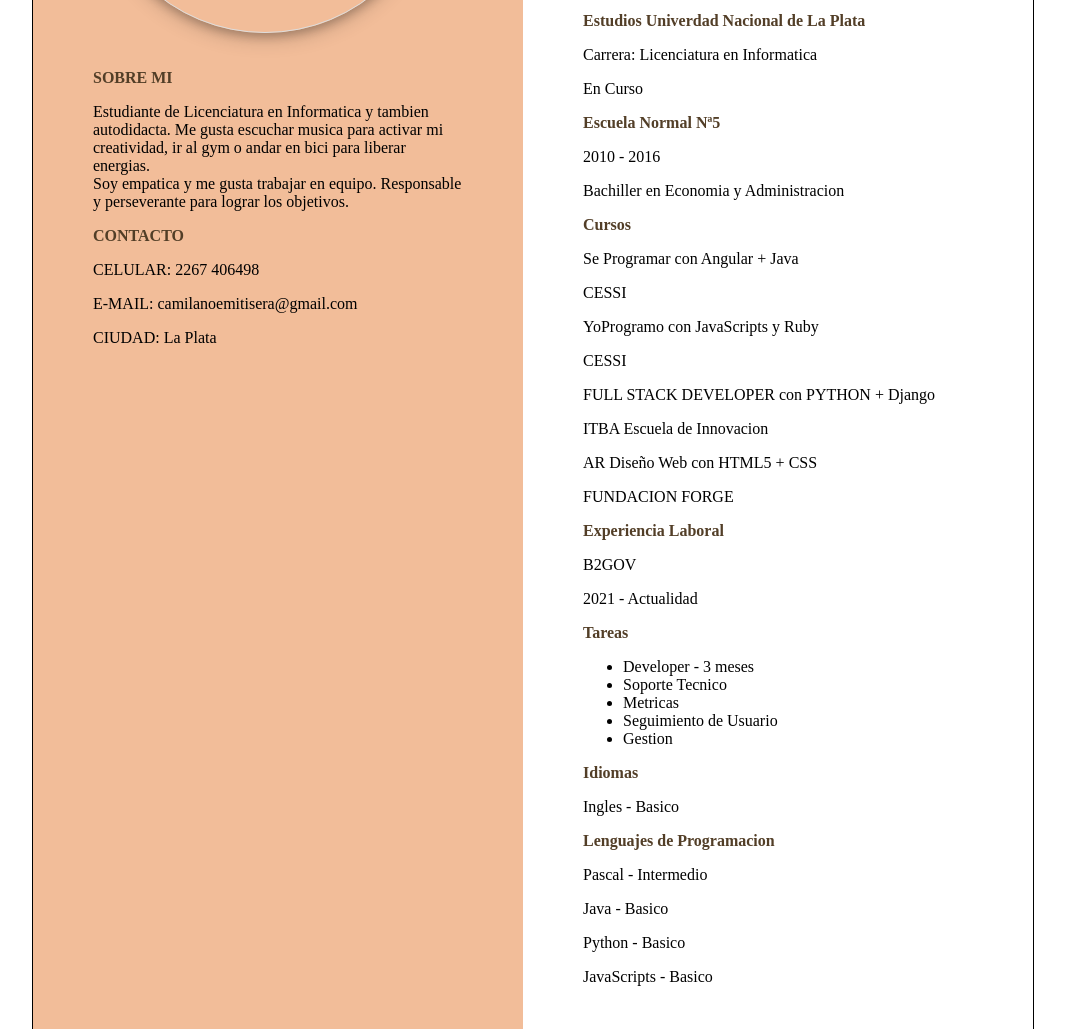
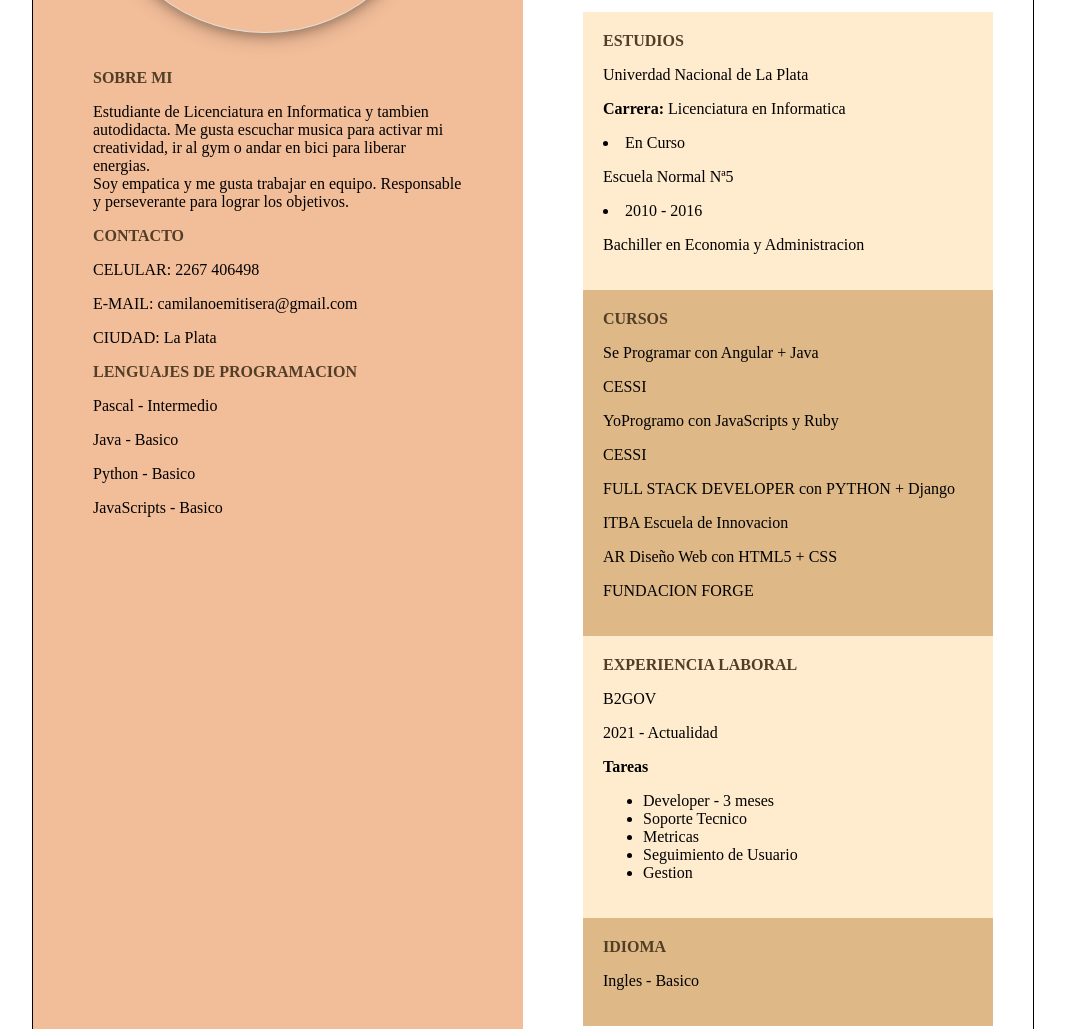
Before and after one commit to CamilaTisera/CV---Summer-Trainee-, a plain HTML site: page index.html in a window 1280 px wide. Shown: the part 380-1409 px from the top of the page, without its empty margins (196-1261 px from the left). Drawn offline with Linux system fonts and the light colour scheme; files whose address does not match are found by name.

Commit message:
Cuarto Cambio

```diff
--- a/index.html
+++ b/index.html
@@ -12,7 +12,8 @@
 <body>
     <main class="container">
         <section class="left-container">
-            <img src="C:\Users\Admin\OneDrive\Escritorio\SUMMER TRAINEE\CV---Summer-Trainee-\img\perfil.jpg" alt="Foto de perfil" />
+            <img src="C:\Users\Admin\OneDrive\Escritorio\SUMMER TRAINEE\CV---Summer-Trainee-\img\perfil.jpg"
+                alt="Foto de perfil" />
 
             <br>
             <br>
@@ -30,6 +31,13 @@
                 <p>E-MAIL: camilanoemitisera@gmail.com</p>
                 <p>CIUDAD: La Plata</p>
             </div>
+            <div>
+                <strong>LENGUAJES DE PROGRAMACION</strong>
+                <p>Pascal - Intermedio</p>
+                <p>Java - Basico</p>
+                <p>Python - Basico</p>
+                <p>JavaScripts - Basico</p>
+            </div>
 
         </section>
         <section class="right-container">
@@ -39,20 +47,19 @@
             </div>
 
 
-            <div>
-                <strong>Estudios</strong>
+            <div class="estudio">
+                <strong>ESTUDIOS</strong>
 
-                <strong>Univerdad Nacional de La Plata</strong>
-                <p>Carrera: Licenciatura en Informatica</p>
-                <p>En Curso</p>
-
-                <strong>Escuela Normal Nª5</strong>
-                <p>2010 - 2016</p>
+                <p>Univerdad Nacional de La Plata</p>
+                <p><b>Carrera:</b> Licenciatura en Informatica</p>
+                <li>En Curso</li>
+                <p>Escuela Normal Nª5</p>
+                <li>2010 - 2016</li>
                 <p>Bachiller en Economia y Administracion</p>
             </div>
 
-            <div>
-                <strong>Cursos</strong>
+            <div class="curso">
+                <strong>CURSOS</strong>
 
                 <p>Se Programar con Angular + Java</p>
                 <p>CESSI</p>
@@ -67,11 +74,11 @@
                 <p>FUNDACION FORGE</p>
             </div>
 
-            <div>
-                <strong>Experiencia Laboral</strong>
+            <div class="laboral">
+                <strong>EXPERIENCIA LABORAL</strong>
                 <p>B2GOV</p>
                 <p>2021 - Actualidad</p>
-                <strong>Tareas</strong>
+                <b>Tareas</b>
                 <ul>
                     <li>Developer - 3 meses</li>
                     <li>Soporte Tecnico</li>
@@ -81,18 +88,12 @@
                 </ul>
             </div>
 
-            <div>
-                <strong>Idiomas</strong>
+            <div class="idioma">
+                <strong>IDIOMA</strong>
 
                 <p>Ingles - Basico</p>
             </div>
-            <div>
-                <strong>Lenguajes de Programacion</strong>
-                <p>Pascal - Intermedio</p>
-                <p>Java - Basico</p>
-                <p>Python - Basico</p>
-                <p>JavaScripts - Basico</p>
-            </div>
+
         </section>
 
     </main>
--- a/style.css
+++ b/style.css
@@ -2,7 +2,7 @@
     display: flex;
     margin: 0px 0px 0px 220px;
     width: 1000px;
-    height: 1400px;
+    height: 1500px;
     border: 1px solid black;
 }
 
@@ -23,7 +23,7 @@
 
 }
 
-strong{
+strong {
     font-weight: 700;
     font-style: normal;
     color: rgb(82, 62, 39);
@@ -34,7 +34,8 @@ h1 {
     font-style: normal;
 }
 
-h2,h3 {
+h2,
+h3 {
     font-family: "Raleway", sans-serif;
 }
 
@@ -45,9 +46,24 @@ img {
     width: 60%;
     padding: 60px;
 }
+
 .encabezado {
     background-color: rgb(232, 207, 193);
     margin: 80px 0px 40px 0px;
     width: 100%;
     padding: 20px;
 }
+
+.estudio,
+.laboral {
+    background-color: blanchedalmond;
+    width: 100%;
+    padding: 20px;
+}
+
+.curso,
+.idioma {
+    background-color: burlywood;
+    width: 100%;
+    padding: 20px;
+}
```
Lines whose indentation alone changed are shown as unchanged.
